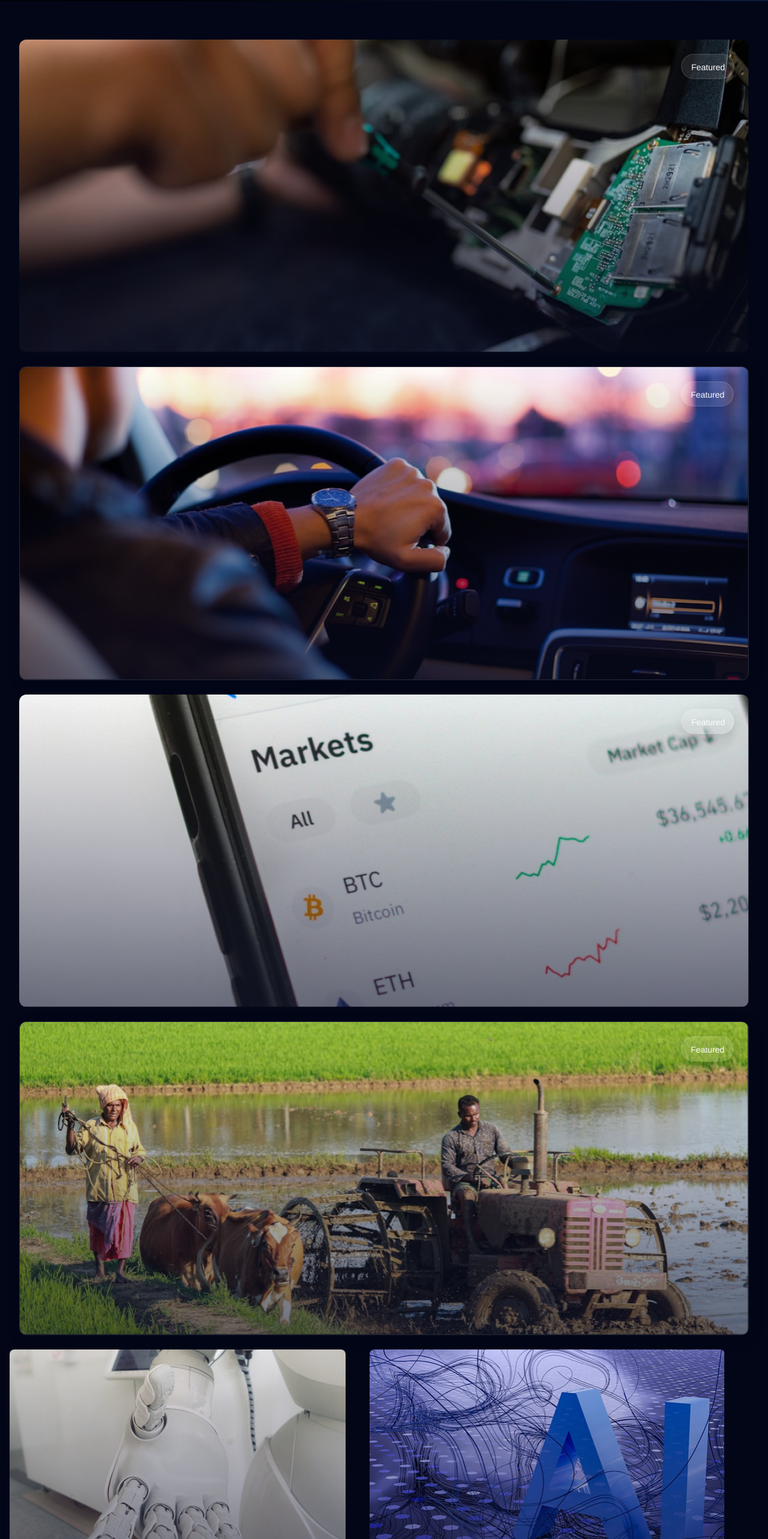
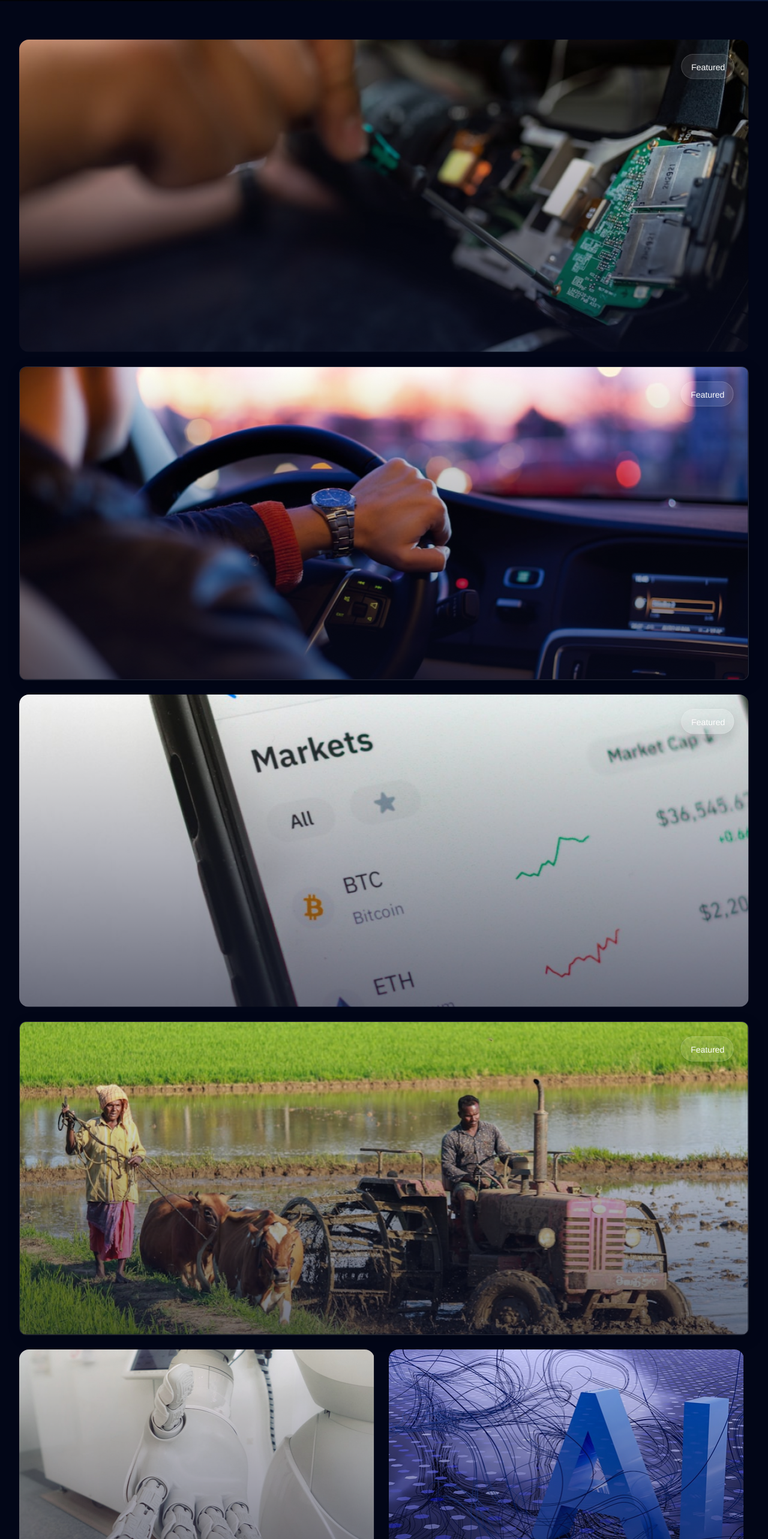
Before and after one commit to sathish6502/Digital-Market, a React (Vite) app: page /work in a window 1280 px wide. Shown: the part 867-3433 px from the top of the page at 60% size. Built offline with nearby package versions, Linux system fonts and the light colour scheme.

Commit message:
basha correction commit

```diff
--- a/src/Components/Work/Featurework.jsx
+++ b/src/Components/Work/Featurework.jsx
@@ -25,7 +25,7 @@ const Featurework = () => {
           <img
             src={container1}
             alt=""
-            className="w-full h-auto object-cover rounded-xl"
+            className="w-full h-auto object-cover rounded-2xl"
           />
 
           <img
@@ -37,7 +37,7 @@ const Featurework = () => {
           <img
             src={container3}
             alt=""
-            className="w-full h-auto object-cover rounded-xl"
+            className="w-full h-auto object-cover rounded-2xl"
           />
 
           <img
@@ -47,13 +47,13 @@ const Featurework = () => {
           />
 
           {/* LAST TWO IMAGES */}
-          <div className='flex flex-col md:flex-row   gap-6 w-full'>
+          <div className='flex flex-col md:flex-row   gap-6 w-full '>
 
             <div>
               <img
                 src={container5}
                 alt=''
-                className='w-[592px] h-[441px] -mx-4 object-cover rounded-lg'
+                className='w-[592px] h-[441px]  object-cover rounded-2xl'
               />
             </div>
 
@@ -61,7 +61,7 @@ const Featurework = () => {
               <img
                 src={container6}
                 alt=''
-                className='w-[592px] h-[441px]  object-cover rounded-lg'
+                className='w-[592px] h-[441px]  object-cover rounded-2xl'
               />
             </div>
 
```
